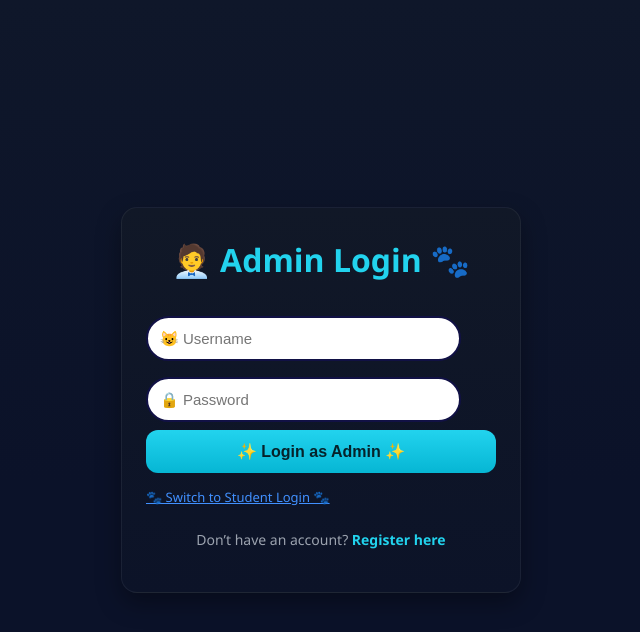
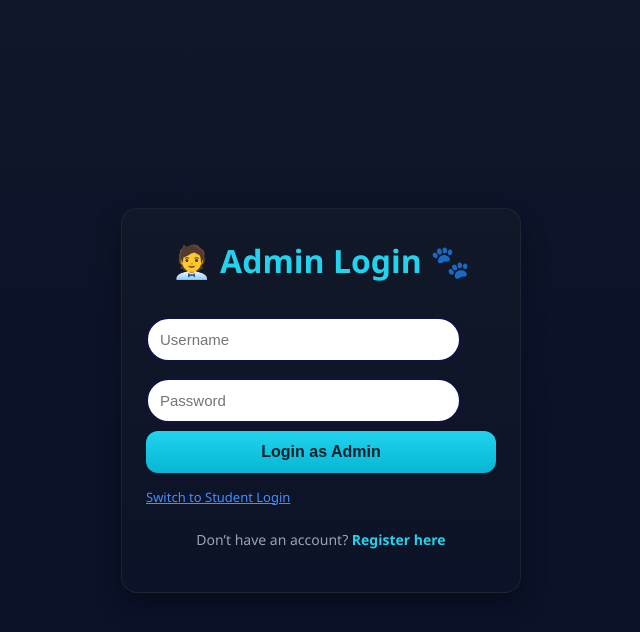
Before and after one commit to AngelicaManibo/manibo_angie, a CodeIgniter app: page / in a window 1280 px wide. Shown: the top 632 px of the page, without its empty margins (319-959 px from the left). Run offline with CodeIgniter, Linux system fonts and the light colour scheme; data that the repository does not hold is empty; some libraries are stand-ins or nearby versions.

Commit message:
small changes

```diff
--- a/app/views/login.php
+++ b/app/views/login.php
@@ -161,24 +161,25 @@
       <?php if (!empty($admin_error)) : ?>
         <p class="error"><?= $admin_error ?></p>
       <?php endif; ?>
-      <input type="text" name="username" placeholder="😺 Username" required>
-      <input type="password" name="password" placeholder="🔒 Password" required>
-      <button type="submit">✨ Login as Admin ✨</button>
-      <div class="toggle-link" onclick="toggleForm('student')">🐾 Switch to Student Login 🐾</div>
+      <input type="text" name="username" placeholder="Username" required>
+      <input type="password" name="password" placeholder="Password" required>
+      <button type="submit">Login as Admin</button>
+      <div class="toggle-link" onclick="toggleForm('student')">Switch to Student Login</div>
     </form>
+
         <!-- Student Login -->
 <form id="studentForm" class="hidden" action="<?= site_url('/user_login') ?>" method="POST">
   <h2>🎓 Student Login 🐾</h2>
   <?php if (!empty($user_error)) : ?>
     <p class="error"><?= $user_error ?></p>
   <?php endif; ?>
-  <input type="email" name="email" placeholder="📧 Email" required>
-  <input type="password" name="password" placeholder="🔒 Password" required>
-  <button type="submit">🐱 Login as Student 🐾</button>
+  <input type="email" name="email" placeholder="Email" required>
+  <input type="password" name="password" placeholder="Password" required>
+  <button type="submit">Login as Student</button>
   <p class="toggle-link">Don't have an account?
-     <a href="register" style="color:#ff69b4; text-decoration:underline;">Register here 🩷</a>
+     <a href="register" style="color:#ff69b4; text-decoration:underline;">Register here</a>
   </p>
-  <div class="toggle-link" onclick="toggleForm('admin')">🧑‍💼 Switch to Admin Login 🧑‍💼</div>
+  <div class="toggle-link" onclick="toggleForm('admin')">Switch to Admin Login </div>
 </form>
     <p>Don’t have an account? <a href="<?= site_url('register') ?>">Register here</a></p>
   </div>
--- a/app/views/update_user.php
+++ b/app/views/update_user.php
@@ -115,7 +115,7 @@ input[type="submit"]:hover {
 <?php endif; ?>
 
     <form action="<?= site_url('/user_update/' . $student['id']); ?>" method="POST" enctype="multipart/form-data">
-    <h2>Update My Profile 🌸</h2>
+    <h2>Update My Profile</h2>
 
     <label for="first_name">First Name</label>
     <input type="text" name="first_name" id="first_name" value="<?= htmlspecialchars($student['first_name']); ?>" placeholder="First Name">
```
